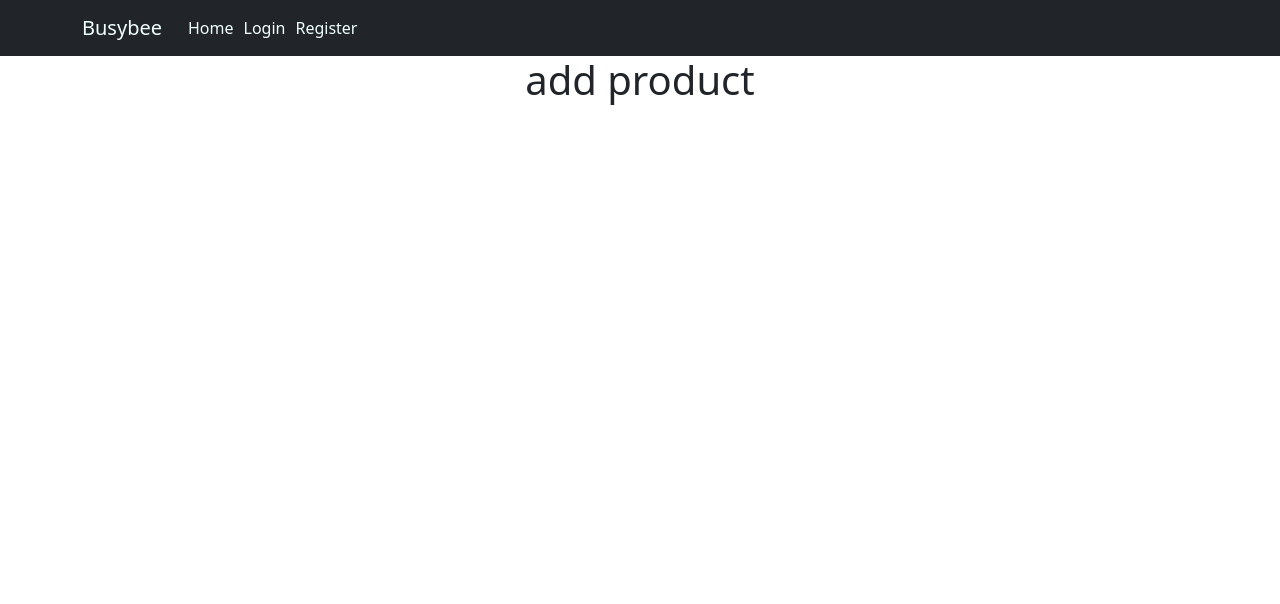
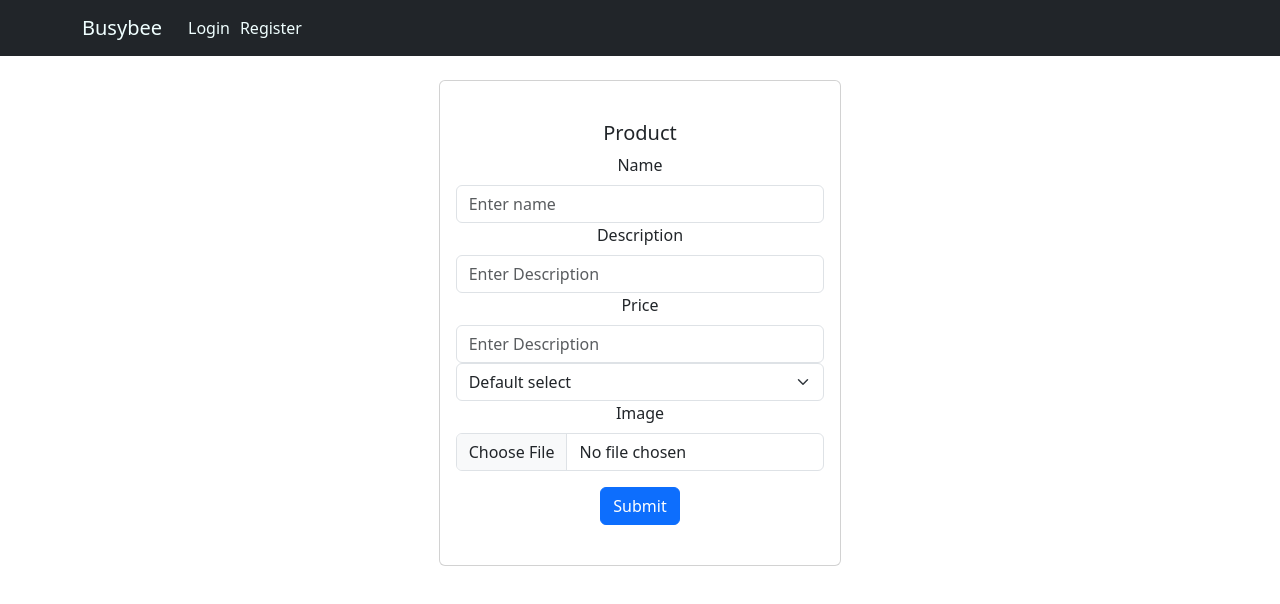
Before and after one commit to talha424588/react-e-commerce-site, a React (Create React App) app: page /add-product in a window 1280 px wide. Shown: the top 604 px of the page. Built offline with nearby package versions, Linux system fonts and the light colour scheme; no server answers.

Commit message:
add category with api along with protected route

```diff
--- a/package.json
+++ b/package.json
@@ -8,6 +8,7 @@
     "@testing-library/user-event": "^13.5.0",
     "bootstrap": "^5.3.3",
     "cdbreact": "^1.5.18",
+    "firebase": "^10.10.0",
     "react": "^18.2.0",
     "react-bootstrap": "^2.10.2",
     "react-dom": "^18.2.0",
--- a/src/App.js
+++ b/src/App.js
@@ -1,20 +1,20 @@
 import { BrowserRouter, Route, Routes } from 'react-router-dom';
 import './App.css';
-import Header from './components/layout/Header';
 import Home from './components/Home';
 import AddProduct from './components/product/AddProduct';
 import UpdateProduct from './components/product/UpdateProduct';
 import Login from './components/auth/Login';
 import Register from './components/auth/Register';
+import Category from './components/category/Category';
 
 function App() {
   return (
     <div className="App">
       <BrowserRouter>
-      <Header/>
       <Routes>
         <Route path='/' element={<Home/>}/>
         <Route path='/add-product' element={<AddProduct/>}/>
+        <Route path='/add-category' element={<Category/>}/>
         <Route path='/update-product' element={<UpdateProduct/>}/>
         <Route path='/login' element={<Login/>}/>
         <Route path='/register' element={<Register/>}/>
--- a/src/components/auth/Login.js
+++ b/src/components/auth/Login.js
@@ -1,8 +1,59 @@
+import { useEffect, useState } from "react";
+import Header from "../layout/Header";
+import { useNavigate } from "react-router-dom";
+import { Card, Container, Form, Button } from "react-bootstrap";
 function Login ()
 {
+    const navigate  = useNavigate();
+    useEffect(()=>{
+        if(localStorage.getItem('user-info'))
+        {
+            navigate('/');
+        }
+    },[])
+    const [email, setEmail] = useState("");
+    const [password, setPassword] = useState("");
+    async function login(e)
+    {
+        e.preventDefault();
+        let data = {"email": email, "password": password}
+         let result =  await fetch(`http://127.0.0.1:8000/api/login`,{
+            method: "POST",
+            headers: {
+                "Content-Type": "application/json",
+                "Accept": "application/json"
+            },
+            body: JSON.stringify(data)
+         });
+         result = await result.json();
+         localStorage.setItem("user-info", JSON.stringify(result));
+         navigate('/')
+    }
     return (
         <>
-        <h2>Login Page</h2>
+        <Header/>
+        <div className="my-4">
+            <Container className="col-lg-4">
+                <Card>
+                    <Card.Body>
+                        <Card.Title>Login</Card.Title>
+                        <Form>
+                            <Form.Group controlId="formBasicEmail">
+                                <Form.Label className="">Email</Form.Label>
+                                <Form.Control type="email" placeholder="Enter email" value={email} onChange={(e) => setEmail(e.target.value)} />
+                            </Form.Group>
+                            <Form.Group controlId="formBasicPassword">
+                                <Form.Label className="text-left">Password</Form.Label>
+                                <Form.Control type="password" placeholder="Password" value={password} onChange={(e) => setPassword(e.target.value)} />
+                            </Form.Group>
+                            <Button variant="primary" type="submit" className="mt-3" onClick={login}>
+                                Login
+                            </Button>
+                        </Form>
+                    </Card.Body>
+                </Card>
+            </Container>
+        </div>
         </>
     )
 }
--- /dev/null
+++ b/src/components/category/Category.js
@@ -0,0 +1,55 @@
+import { useState } from "react";
+import Header from "../layout/Header";
+import { Card, Container, Form, Button } from "react-bootstrap";
+
+function Category()
+{
+    const [name, setName] = useState("");
+    const [description, setDescription] = useState("");
+    async function addProduct(e)
+    {
+        e.preventDefault();
+        const data = {name:name, description:description}
+        let result = await fetch(`http://127.0.0.1:8000/api/add-category`,{
+            method:"POST",
+            headers: {
+                "Content-Type": "application/json",
+                "Accept": "application/json"
+            },
+            body:JSON.stringify(data),
+        });
+        result = await result.json();
+        setName("")
+        setDescription("")
+        console.log("result",result);
+    }
+    return (
+        <div>
+             <Header/>
+        <div className="my-4">
+            <Container className="col-lg-4">
+                <Card>
+                    <Card.Body>
+                        <Card.Title>Category</Card.Title>
+                        <Form>
+                            <Form.Group controlId="formBasicName">
+                                <Form.Label className="">Name</Form.Label>
+                                <Form.Control value={name} onChange={(e) => setName(e.target.value)} type="text" placeholder="Enter name" />
+                            </Form.Group>
+                            <Form.Group controlId="formBasicEmail">
+                                <Form.Label className="">Description</Form.Label>
+                                <Form.Control type="text" placeholder="Enter Description" value={description} onChange={(e) => setDescription(e.target.value)} />
+                            </Form.Group>
+                            <Button variant="primary" type="submit" className="mt-3" onClick={addProduct}>
+                                Submit
+                            </Button>
+                        </Form>
+                    </Card.Body>
+                </Card>
+            </Container>
+        </div>
+
+        </div>
+    )
+}
+export default Category;
--- a/src/components/layout/Header.js
+++ b/src/components/layout/Header.js
@@ -1,19 +1,45 @@
-import Container from 'react-bootstrap/Container';
-import Nav from 'react-bootstrap/Nav';
-import Navbar from 'react-bootstrap/Navbar';
-import { Link } from 'react-router-dom';
+import { NavDropdown } from "react-bootstrap";
+import Container from "react-bootstrap/Container";
+import Nav from "react-bootstrap/Nav";
+import Navbar from "react-bootstrap/Navbar";
+import { Link, useNavigate } from "react-router-dom";
 
 function Header() {
+  const user = JSON.parse(localStorage.getItem("user-info"));
+  const navigate = useNavigate();
+  function logout() {
+    localStorage.removeItem("user-info");
+    navigate("/login");
+  }
   return (
     <>
       <Navbar bg="dark" data-bs-theme="dark">
         <Container>
-          <Navbar.Brand><Link to='/' style={{textDecoration:"none",color:"azure"}}>Busybee</Link></Navbar.Brand>
+          <Navbar.Brand>
+            <Link to="/" style={{ textDecoration: "none", color: "azure" }}>
+              Busybee
+            </Link>
+          </Navbar.Brand>
           <Nav className="me-auto nav_wrapper">
-            <Link to='/'>Home</Link>
-            <Link to='/login'>Login</Link>
-            <Link to='register'>Register</Link>
+            {localStorage.getItem("user-info") ? (
+              <>
+                <Link to="/">Home</Link>
+              </>
+            ) : (
+              <>
+                <Link to="/login">Login</Link>
+                <Link to="/register">Register</Link>
+              </>
+            )}
           </Nav>
+
+          {localStorage.getItem("user-info") ? (
+            <Nav>
+              <NavDropdown title={(user.user.name)}>
+                <NavDropdown.Item onClick={logout}>Logout</NavDropdown.Item>
+              </NavDropdown>
+            </Nav>
+          ) : null}
         </Container>
       </Navbar>
     </>
--- a/src/components/product/AddProduct.js
+++ b/src/components/product/AddProduct.js
@@ -1,7 +1,57 @@
+import { useEffect, useState } from "react";
+import Header from "../layout/Header";
+import { Card, Container, Form, Button } from "react-bootstrap";
+
 function AddProduct()
 {
-    return (<>
-        <h1>add product</h1>
+    const [name, setName] = useState("");
+    const [description, setDescription] = useState("");
+    const [price, setPrice] = useState("");
+    const [image, setImage] = useState("");
+    useEffect((e)=>{
+         fetch(`http://127.0.0.1:8000/api/get-all-category`)
+
+    })
+
+    function addProduct(e){
+        e.preventDefault();
+    }
+    return (
+    <>
+    <Header/>
+    <Container className="col-lg-4 my-4">
+                <Card className="my-4">
+                    <Card.Body className="my-4">
+                        <Card.Title>Product</Card.Title>
+                        <Form>
+                            <Form.Group controlId="formBasicName">
+                                <Form.Label className="">Name</Form.Label>
+                                <Form.Control value={name} onChange={(e) => setName(e.target.value)} type="text" placeholder="Enter name" />
+                            </Form.Group>
+                            <Form.Group controlId="formBasicDescription">
+                                <Form.Label className="">Description</Form.Label>
+                                <Form.Control type="text" placeholder="Enter Description" value={description} onChange={(e) => setDescription(e.target.value)} />
+                            </Form.Group>
+                            <Form.Group controlId="formBasicPrice">
+                                <Form.Label className="">Price</Form.Label>
+                                <Form.Control type="text" placeholder="Enter Description" value={price} onChange={(e) => setPrice(e.target.value)} />
+                            </Form.Group>
+                            <Form.Select>
+                                <option>Default select</option>
+                                <option>Default select</option>
+                                <option>Default select</option>
+                            </Form.Select>
+                            <Form.Group controlId="formBasicImage">
+                                <Form.Label className="">Image</Form.Label>
+                                <Form.Control type="file" placeholder="Choose Image" value={image} onChange={(e) => setImage(e.target.value)} />
+                            </Form.Group>
+                            <Button variant="primary" type="submit" className="mt-3" onClick={addProduct}>
+                                Submit
+                            </Button>
+                        </Form>
+                    </Card.Body>
+                </Card>
+            </Container>
     </>)
 }
 export default AddProduct;
--- a/src/components/product/UpdateProduct.js
+++ b/src/components/product/UpdateProduct.js
@@ -1,7 +1,9 @@
+import Header from "../layout/Header";
 function UpdateProduct()
 {
     return (
         <>
+        <Header/>
         <h3>UpdateProduct</h3>
         </>
     )
```
Also changed, not shown: src/components/Home.js (+14 -3 lines), src/components/auth/Register.js (+13 -4 lines), 1 other file (tests, documents, lock files or other folders).
